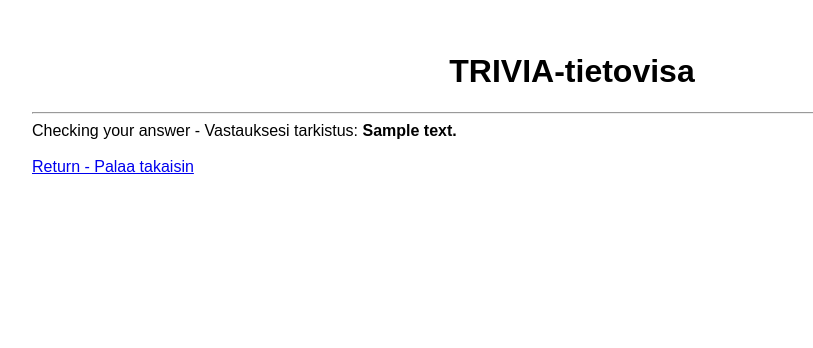
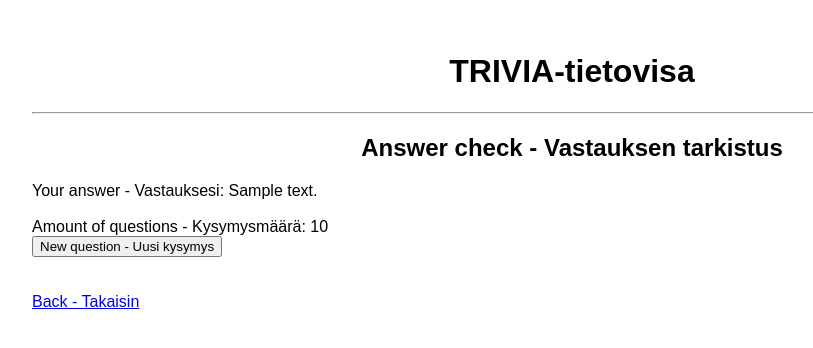
Before and after one commit to a-bzzzz/trivia, a Flask app: template templates/check.html in a window 1280 px wide. Shown: the top 348 px of the page, without its empty margins (68-881 px from the left). Run offline with Flask 3, Linux system fonts and the light colour scheme; the template is opened without the code that fills it: most values are stand-ins (such as "Sample title", 1, 10 or a date in 2020).

Commit message:
Refactor check.html: New question alternative

```diff
--- a/templates/check.html
+++ b/templates/check.html
@@ -1,10 +1,27 @@
+<!DOCTYPE html>
 {% extends "layout.html" %}
 {% block content %}
 
-Checking your answer - Vastauksesi tarkistus: <b>{{ message }}</b>
+<h2>Answer check - Vastauksen tarkistus</h2>
 
+Your answer - Vastauksesi: {{ message }}
 <br>
 <br>
-<a href="/game">Return - Palaa takaisin</a>
-
+Amount of questions - Kysymysmäärä: {{ question_amount }}
+<br>
+{% if question_amount < 1 %}
+<form action="/menu" method="GET">
+{{ q_message }}<br>
+<input type="submit" value="New game - Uusi peli">
+</form>
+<br>
+<br>
+{% else %}
+<form action="/game" method="GET">
+<input type="submit" value="New question - Uusi kysymys">
+</form>
+<br>
+<br>
+<a href="/menu">Back - Takaisin</a>
+{% endif %}
 {% endblock %}
```
